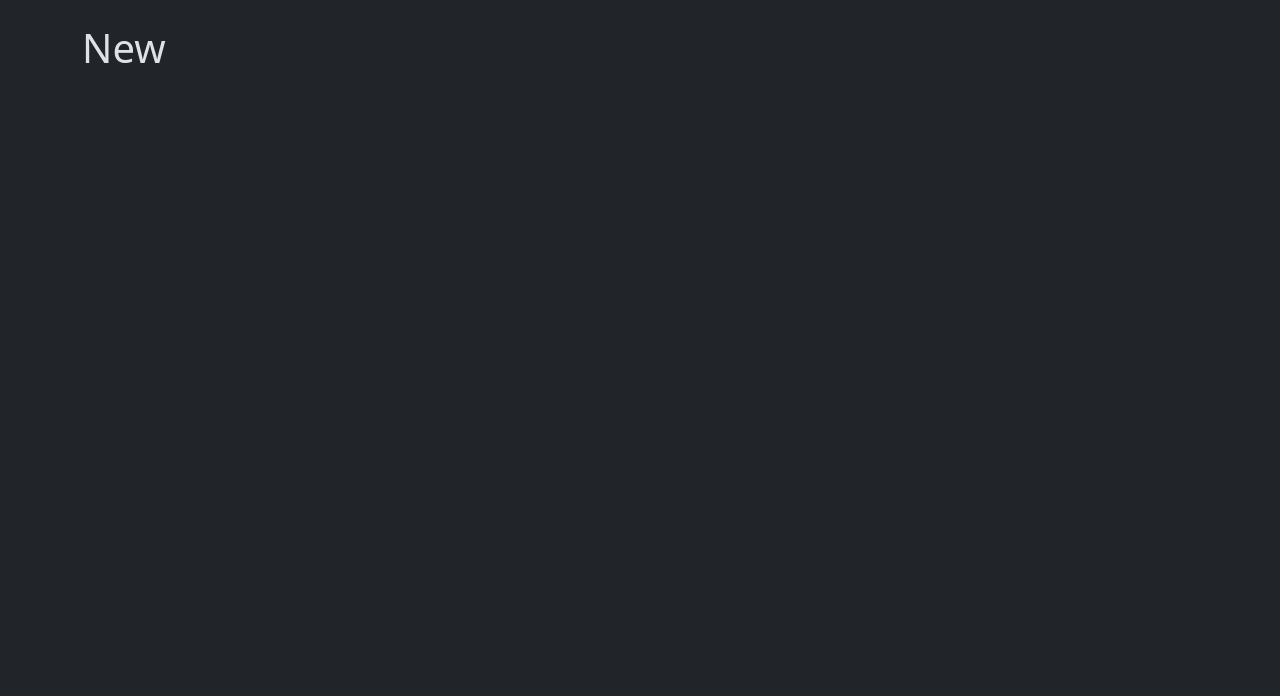
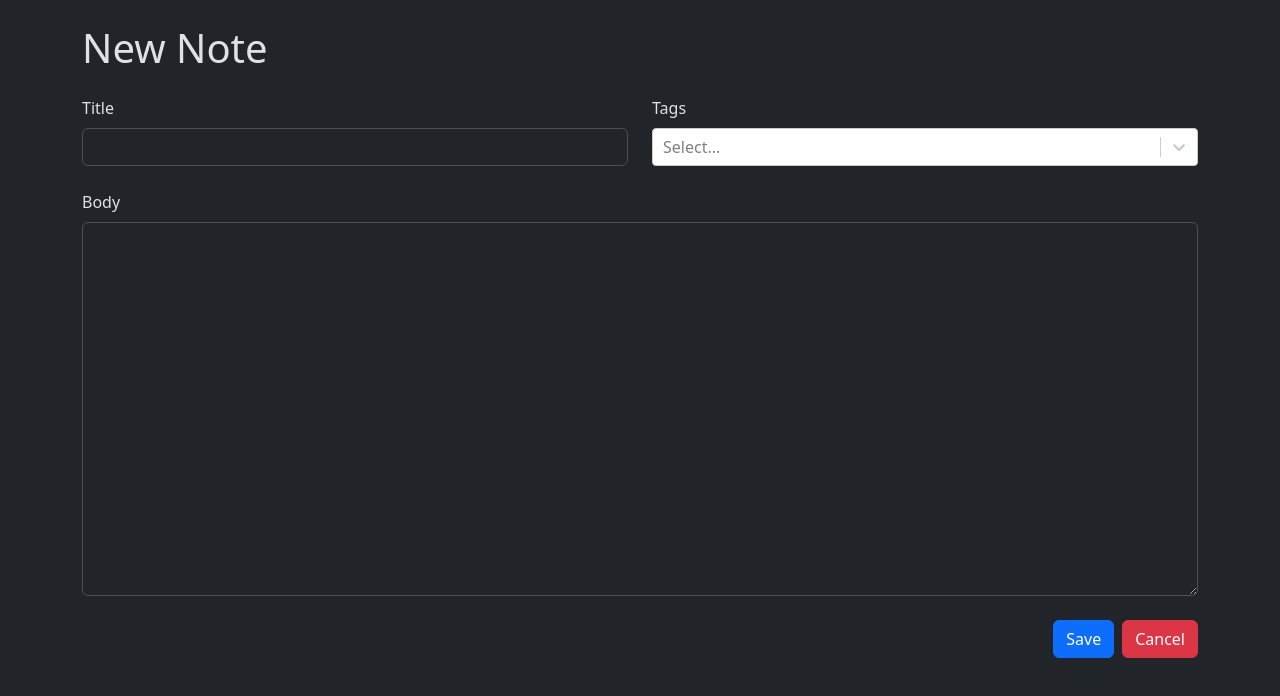
Before and after one commit to alonzojoe/react-notes-ts, a React (Vite) app: page /new in a window 1280 px wide. Shown: the top 696 px of the page. Built offline with nearby package versions, Linux system fonts and the light colour scheme.

Commit message:
feat: create new NewNoteForm layout form using Row, Col, Stack Form.Group and define Notes type

```diff
--- a/package.json
+++ b/package.json
@@ -15,7 +15,8 @@
     "react-bootstrap": "^2.10.5",
     "react-dom": "^18.3.1",
     "react-notes-ts": "file:",
-    "react-router-dom": "^6.28.0"
+    "react-router-dom": "^6.28.0",
+    "react-select": "^5.8.3"
   },
   "devDependencies": {
     "@eslint/js": "^9.13.0",
--- a/src/App.tsx
+++ b/src/App.tsx
@@ -1,13 +1,30 @@
 import "bootstrap/dist/css/bootstrap.min.css";
 import { Container } from "react-bootstrap";
 import { Routes, Route, Navigate } from "react-router-dom";
+import NewNote from "./pages/NewNote";
+
+export type Note = {
+  id: string;
+} & NoteData;
+
+export type NoteData = {
+  title: string;
+  markdwn: string;
+  tags: Tag[];
+};
+
+export type Tag = {
+  id: string;
+  label: string;
+};
+
 
 function App() {
   return (
     <Container className="mt-4">
       <Routes>
         <Route path="/" element={<h1>Home</h1>} />
-        <Route path="/new" element={<h1>New</h1>} />
+        <Route path="/new" element={<NewNote />} />
         <Route path="/:id">
           <Route index element={<h1>Show</h1>} />
           <Route path="edit" element={<h1>Edit</h1>} />
--- /dev/null
+++ b/src/pages/NewNote.tsx
@@ -0,0 +1,12 @@
+import NoteForm from "./components/NoteForm";
+
+const NewNote = () => {
+  return (
+    <>
+      <h1 className="mb-4">New Note</h1>
+      <NoteForm />
+    </>
+  );
+};
+
+export default NewNote;
--- /dev/null
+++ b/src/pages/components/NoteForm.tsx
@@ -0,0 +1,55 @@
+import { FormEvent, useRef } from "react";
+import { Link } from "react-router-dom";
+import { Form, Row, Col, Stack, Button } from "react-bootstrap";
+import CreatableReactSelect from "react-select/creatable";
+import { NoteData } from "../../App";
+
+type NoteFormProps = {
+  onSubmit: (data: NoteData) => void;
+};
+
+const NoteForm = ({ onSubmit }: NoteFormProps) => {
+  const titleRef = useRef<HTMLInputElement>(null);
+  const markdownRef = useRef<HTMLTextAreaElement>(null);
+
+  const handleSubmit = (e: FormEvent) => {
+    e.preventDefault();
+  };
+
+  return (
+    <Form onSubmit={handleSubmit}>
+      <Stack className="gap-4">
+        <Row>
+          <Col>
+            <Form.Group controlId="title">
+              <Form.Label>Title</Form.Label>
+              <Form.Control ref={titleRef} required />
+            </Form.Group>
+          </Col>
+          <Col>
+            <Form.Group controlId="tags">
+              <Form.Label>Tags</Form.Label>
+              <CreatableReactSelect isMulti />
+            </Form.Group>
+          </Col>
+        </Row>
+        <Form.Group controlId="markdown">
+          <Form.Label>Body</Form.Label>
+          <Form.Control ref={markdownRef} required as="textarea" rows={15} />
+        </Form.Group>
+        <Stack direction="horizontal" gap={2} className="justify-content-end">
+          <Button type="submit" variant="primary">
+            Save
+          </Button>
+          <Link to="..">
+            <Button type="button" variant="danger">
+              Cancel
+            </Button>
+          </Link>
+        </Stack>
+      </Stack>
+    </Form>
+  );
+};
+
+export default NoteForm;
```
Also changed, not shown: 1 other file (tests, documents, lock files or other folders).
